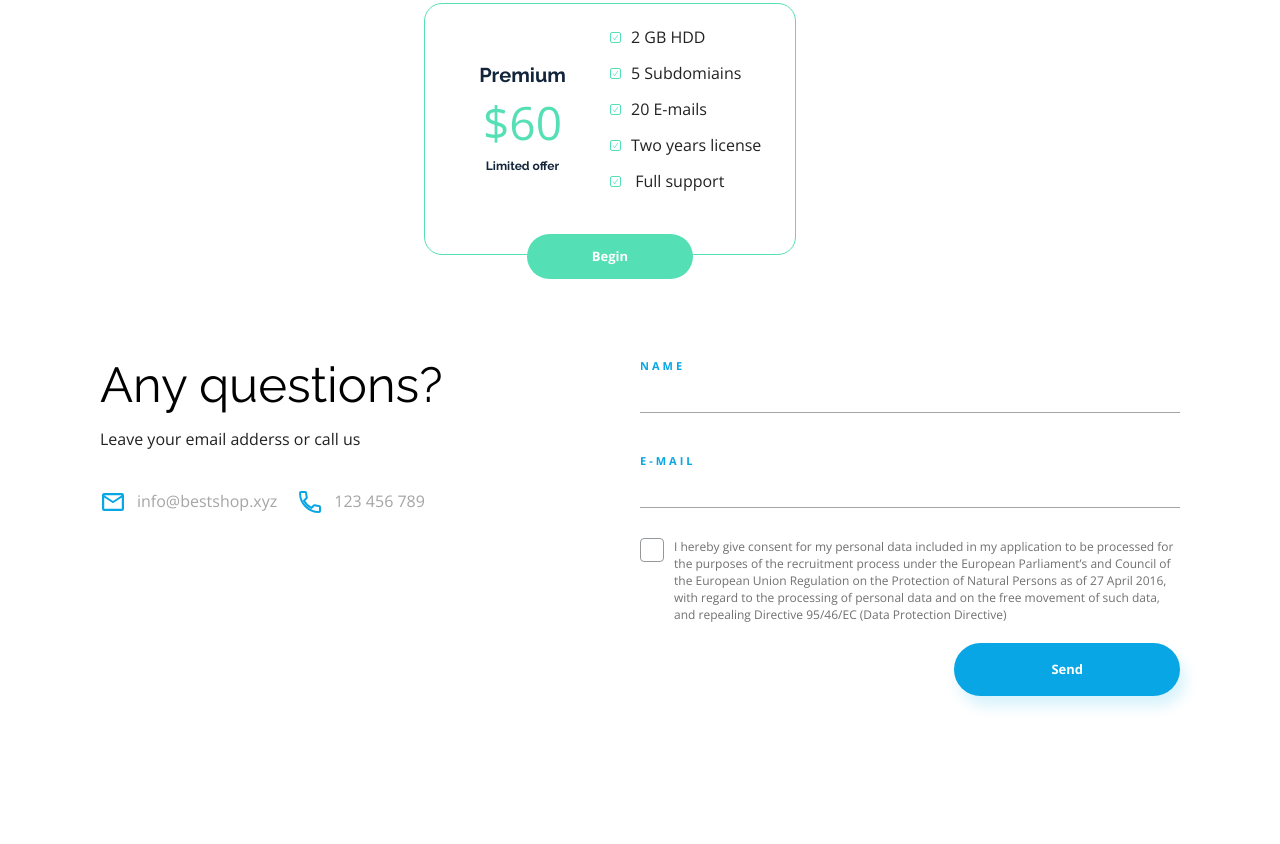
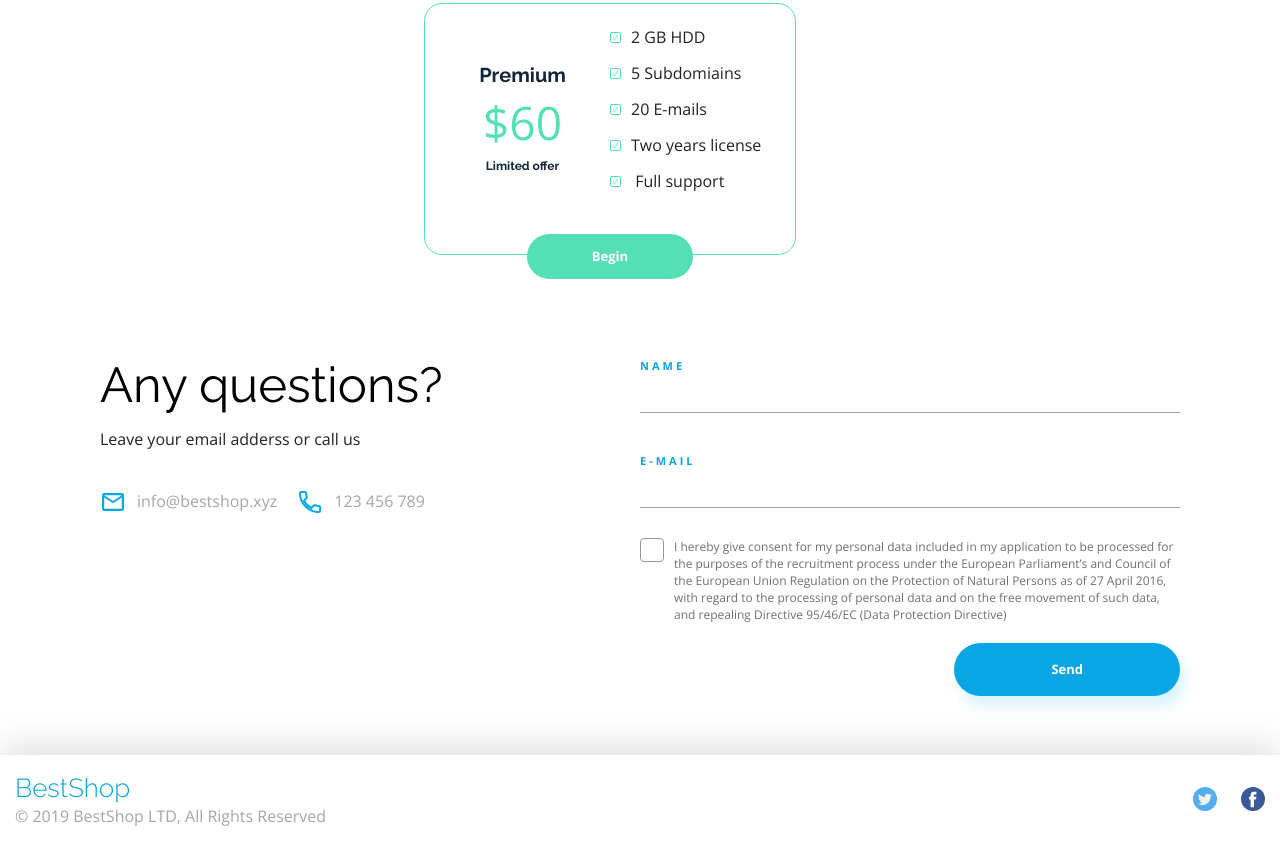
Before and after one commit to Majkini/BestShop_Warsztat, a website: page index.html in a window 1280 px wide. Shown: the part 3604-4448 px from the top of the page. Before the commit the page ends 4359 px from the top, so only its background shows below. Drawn offline with nearby package versions, Linux system fonts and the light colour scheme.

Commit message:
Footer + whole project done

```diff
--- a/index.html
+++ b/index.html
@@ -222,7 +222,7 @@
 
     </div>
 </section>
-<!--<footer class="footer">
+<footer class="footer">
     <div class="footer__container container">
         <div class="footer__wrapper">
             <h1 class="logo__footer header__logo">BestShop</h1>
@@ -233,7 +233,7 @@
             <a href="#" class="footer__img"><img src="assets/Facebook.svg" alt=""></a>
         </div>
     </div>
-</footer>-->
+</footer>
 
 
 </body>
--- a/scss/style.css
+++ b/scss/elements/_footer.scss
@@ -1,10 +1,8 @@
-
 
 .footer {
   box-shadow: 0 -5px 40px #00000029;
-}
 
-.footer__container {
+  &__container {
     display: flex;
     align-items: center;
     justify-content: space-between;
@@ -17,13 +15,14 @@
     margin-top: 20px;
   }
 
-.footer__text {
+  &__text {
     margin-bottom: 20px;
-    font-family: var($ font-open-sans);
-    color: var($ color-grey);
+    font-family: $font-open-sans;
+    color: $color-grey;
 
   }
 
-.footer__wrapper img:last-child {
+  &__wrapper img:last-child {
     margin-left: 20px;
   }
+}
--- a/scss/main.scss
+++ b/scss/main.scss
@@ -12,3 +12,4 @@
 @import "elements/benefits";
 @import "elements/pricing";
 @import "elements/contact";
+@import "elements/footer";
```
Also changed, not shown: css/main.css, 1 other file. Lines whose indentation alone changed are shown as unchanged.
